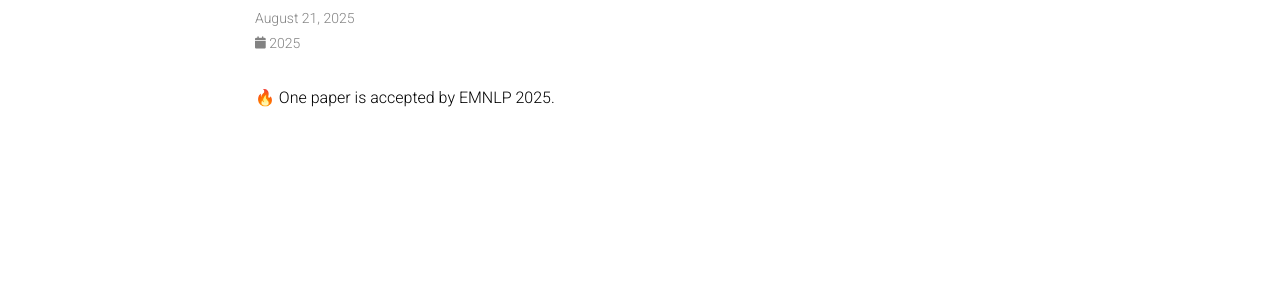
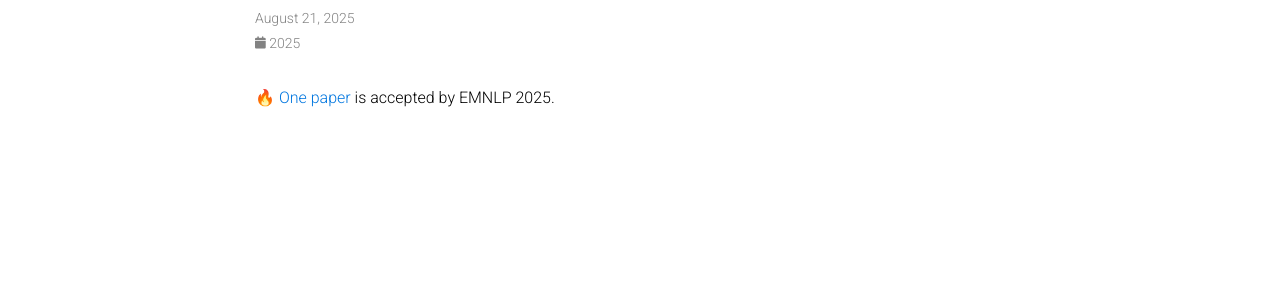
Before and after one commit to baoguangsheng/baoguangsheng.github.io, a Jekyll site: the page built from _news/2025-08-21-emnlp2025.md, in a window 1280 px wide. Shown: the part 153-434 px from the top of the page. Built offline with Jekyll 4.4.1, drawn with Linux system fonts in a browser that asks for light colours; emoji names are drawn with the system emoji font; comment, search, counter and statistics services are not loaded; a style sheet for code colours, icons or effects is not loaded; some of the changed lines change nothing that is shown.

Commit message:
add link to news

```diff
--- a/_news/2025-08-21-emnlp2025.md
+++ b/_news/2025-08-21-emnlp2025.md
@@ -5,4 +5,4 @@
 related_posts: false
 ---
 
-:fire: One paper is accepted by EMNLP 2025.
+:fire: [One paper](https://arxiv.org/pdf/2502.13723) is accepted by EMNLP 2025.
```
